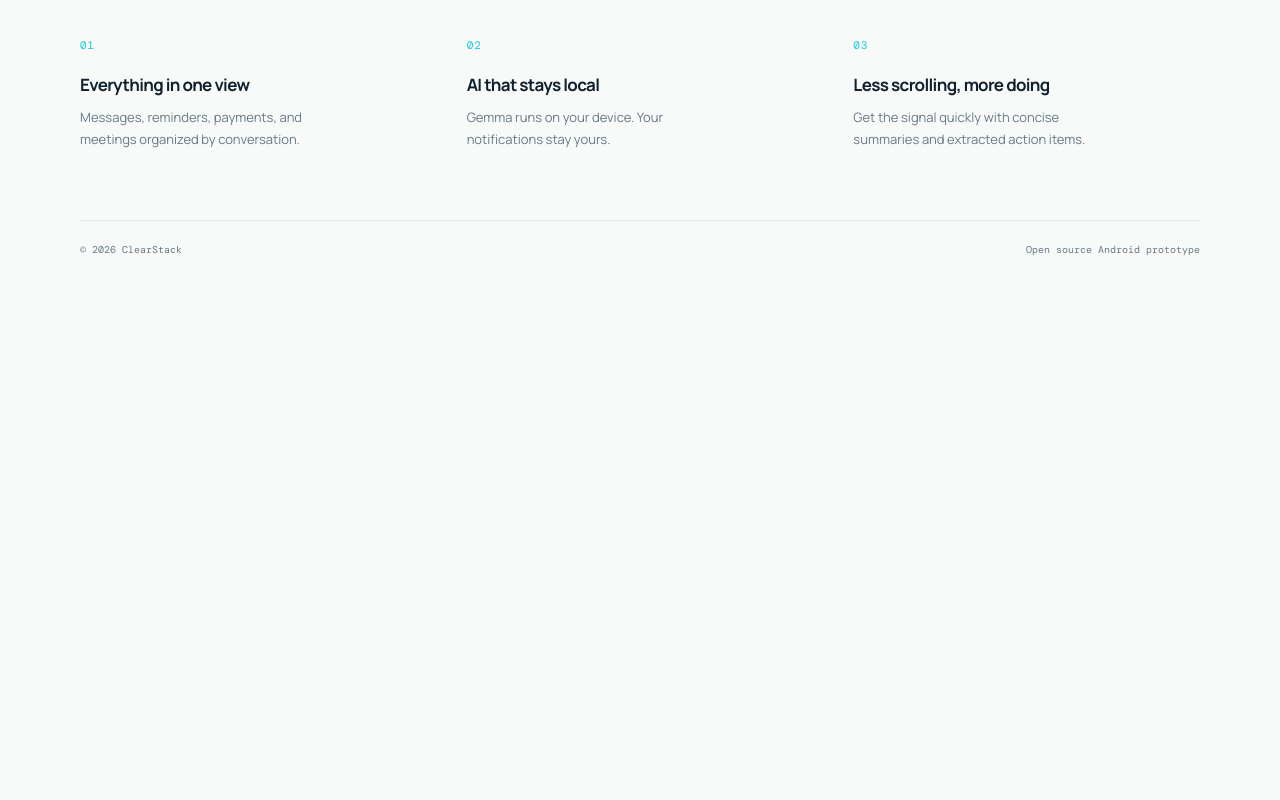
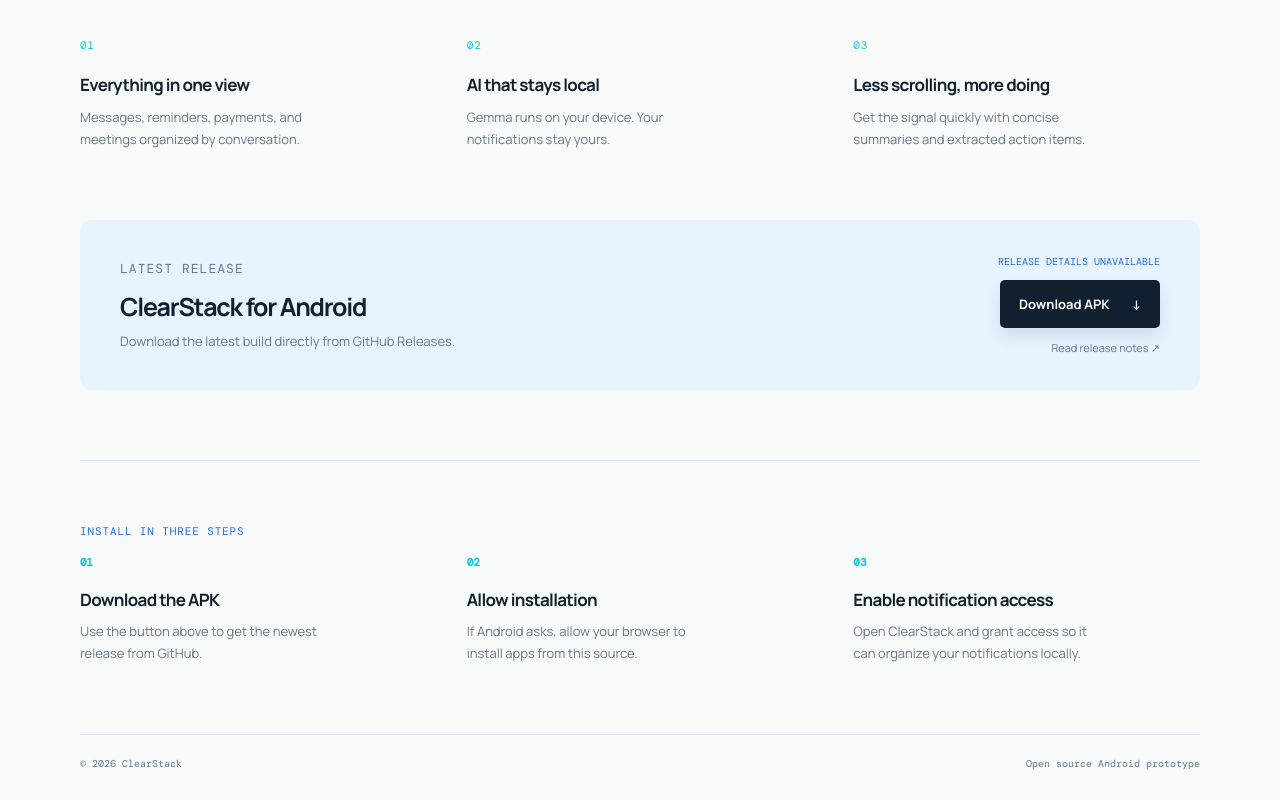
Before and after one commit to HWKDS/clearstack-android, a plain HTML site: page website/index.html in a window 1280 px wide. Shown: the part 683-1483 px from the top of the page. Before the commit the page ends 969 px from the top, so only its background shows below. Drawn offline with nearby package versions, Linux system fonts and the light colour scheme; no server answers.

Commit message:
updated CI/CD

```diff
--- a/website/index.html
+++ b/website/index.html
@@ -4,6 +4,12 @@
     <meta charset="utf-8">
     <meta name="viewport" content="width=device-width, initial-scale=1">
     <meta name="description" content="ClearStack turns notification noise into clear, private summaries on Android.">
+    <meta name="theme-color" content="#f7faf8">
+    <link rel="canonical" href="https://app.hwkds.dev/">
+    <meta property="og:title" content="ClearStack | Clearer notifications">
+    <meta property="og:description" content="Private, on-device notification summaries for Android.">
+    <meta property="og:type" content="website">
+    <meta property="og:url" content="https://app.hwkds.dev/">
     <title>ClearStack | Clearer notifications</title>
     <link rel="icon" href="https://raw.githubusercontent.com/HWKDS/clearstack-android/main/app/src/main/ic_launcher-playstore.png">
     <link rel="stylesheet" href="styles.css">
@@ -53,21 +59,52 @@
         <article><span class="feature-number">02</span><h2>AI that stays local</h2><p>Gemma runs on your device. Your notifications stay yours.</p></article>
         <article><span class="feature-number">03</span><h2>Less scrolling, more doing</h2><p>Get the signal quickly with concise summaries and extracted action items.</p></article>
       </section>
+
+      <section class="release-section shell" id="download">
+        <div>
+          <p class="eyebrow">Latest release</p>
+          <h2 id="release-title">ClearStack for Android</h2>
+          <p id="release-description">Download the latest build directly from GitHub Releases.</p>
+        </div>
+        <div class="release-details">
+          <span id="release-version">Checking release…</span>
+          <a class="button primary" id="release-download" href="https://github.com/HWKDS/clearstack-android/releases/latest" target="_blank" rel="noreferrer">Download APK <span aria-hidden="true">↓</span></a>
+          <a class="release-notes" id="release-notes" href="https://github.com/HWKDS/clearstack-android/releases" target="_blank" rel="noreferrer">Read release notes ↗</a>
+        </div>
+      </section>
+
+      <section class="install shell">
+        <p class="eyebrow">Install in three steps</p>
+        <div class="install-grid">
+          <div><b>01</b><h2>Download the APK</h2><p>Use the button above to get the newest release from GitHub.</p></div>
+          <div><b>02</b><h2>Allow installation</h2><p>If Android asks, allow your browser to install apps from this source.</p></div>
+          <div><b>03</b><h2>Enable notification access</h2><p>Open ClearStack and grant access so it can organize your notifications locally.</p></div>
+        </div>
+      </section>
     </main>
 
     <footer class="shell"><span>© 2026 ClearStack</span><span>Open source Android prototype</span></footer>
     <script>
       const button = document.getElementById('download-button');
       const status = document.getElementById('release-status');
-      fetch('https://api.github.com/repos/HWKDS/clearstack-android/releases/latest')
+      fetch('https://api.github.com/repos/HWKDS/clearstack-android/releases/latest', {
+        headers: { Accept: 'application/vnd.github+json' }
+      })
         .then(response => {
           if (!response.ok) throw new Error('Release unavailable');
           return response.json();
         })
         .then(release => {
           const apk = release.assets.find(asset => asset.name.endsWith('.apk'));
+          document.getElementById('release-title').textContent = `ClearStack ${release.tag_name}`;
+          document.getElementById('release-version').textContent = `${release.tag_name} · ${new Date(release.published_at).toLocaleDateString()}`;
+          document.getElementById('release-notes').href = release.html_url;
+          if (release.body) {
+            document.getElementById('release-description').textContent = release.body.split('\n').find(line => line.trim()) || 'The latest ClearStack Android build is ready.';
+          }
           if (apk) {
             button.href = apk.browser_download_url;
+            document.getElementById('release-download').href = apk.browser_download_url;
             status.textContent = `${release.tag_name} · APK download`;
           } else {
             status.textContent = `${release.tag_name} · See release assets`;
@@ -75,6 +112,7 @@
         })
         .catch(() => {
           status.textContent = 'Latest release available on GitHub';
+          document.getElementById('release-version').textContent = 'Release details unavailable';
         });
     </script>
   </body>
--- a/website/styles.css
+++ b/website/styles.css
@@ -43,5 +43,6 @@
 .avatar { align-items: center; border-radius: 50%; color: white; display: flex; font-size: 10px; font-weight: 700; height: 28px; justify-content: center; width: 28px; }.green { background: #23ae89; }.purple { background: #8164df; }.orange { background: #ee9360; }
 .phone-nav { bottom: 14px; color: #b7c1c5; display: flex; font-size: 18px; justify-content: space-around; left: 13px; position: absolute; right: 13px; }.phone-nav .active { color: var(--blue); }
 .features { border-top: 1px solid var(--line); display: grid; gap: 40px; grid-template-columns: repeat(3, 1fr); padding: 52px 0 70px; }.features article { max-width: 260px; }.feature-number { color: var(--cyan); }.features h2 { font-size: 17px; letter-spacing: -.04em; margin: 19px 0 10px; }.features p { color: var(--muted); font-size: 13px; line-height: 1.7; margin: 0; }
+.release-section { align-items: center; background: #e7f4ff; border-radius: 12px; display: flex; gap: 30px; justify-content: space-between; margin-bottom: 70px; padding: 35px 40px; }.release-section h2 { font-size: 25px; letter-spacing: -.05em; margin: 12px 0 8px; }.release-section p { color: var(--muted); font-size: 13px; margin: 0; }.release-details { align-items: flex-end; display: flex; flex-direction: column; gap: 12px; }.release-details > span { color: var(--blue); font-family: "DM Mono", monospace; font-size: 10px; text-transform: uppercase; }.release-notes { color: var(--muted); font-size: 11px; text-decoration: none; }.install { border-top: 1px solid var(--line); padding: 52px 0 70px; }.install-grid { display: grid; gap: 40px; grid-template-columns: repeat(3, 1fr); }.install-grid b { color: var(--cyan); font-family: "DM Mono", monospace; font-size: 11px; }.install-grid h2 { font-size: 17px; letter-spacing: -.04em; margin: 17px 0 9px; }.install-grid p { color: var(--muted); font-size: 13px; line-height: 1.7; margin: 0; max-width: 250px; }
 footer { border-top: 1px solid var(--line); color: var(--muted); display: flex; font-family: "DM Mono", monospace; font-size: 10px; justify-content: space-between; padding: 22px 0 30px; }
-@media (max-width: 720px) { .shell { width: min(100% - 36px, 520px); }.nav { height: 75px; }.github-link { display: none; }.hero { grid-template-columns: 1fr; padding: 55px 0 25px; }.hero-art { min-height: 420px; }.features { grid-template-columns: 1fr; padding-top: 38px; }.features article { max-width: 450px; } footer { gap: 16px; flex-direction: column; } }
+@media (max-width: 720px) { .shell { width: min(100% - 36px, 520px); }.nav { height: 75px; }.github-link { display: none; }.hero { grid-template-columns: 1fr; padding: 55px 0 25px; }.hero-art { min-height: 420px; }.features, .install-grid { grid-template-columns: 1fr; padding-top: 38px; }.features article { max-width: 450px; }.release-section { align-items: flex-start; flex-direction: column; margin-bottom: 45px; padding: 28px; }.release-details { align-items: flex-start; } footer { gap: 16px; flex-direction: column; } }
```
Also changed, not shown: vercel.json (added), 2 other files.
